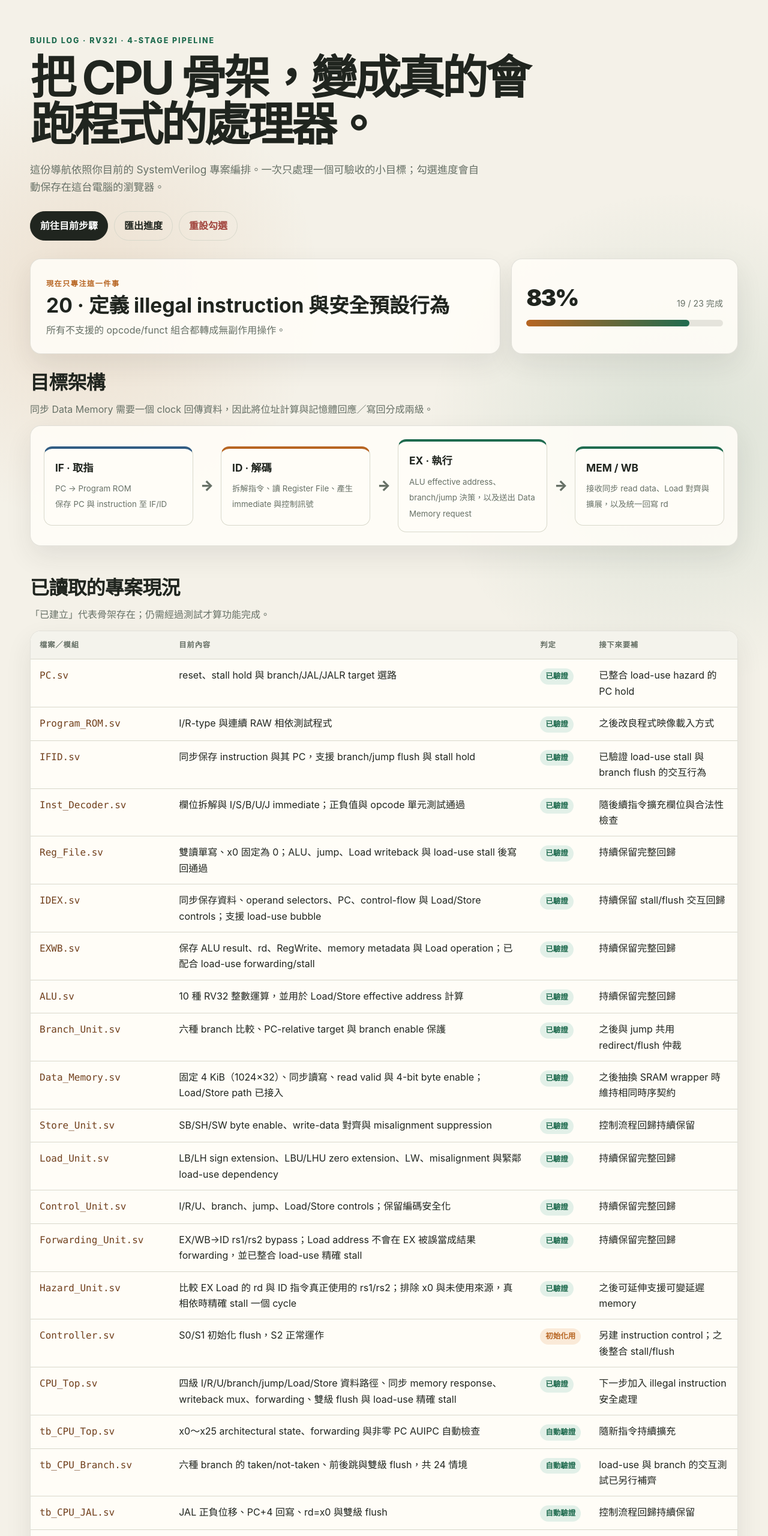
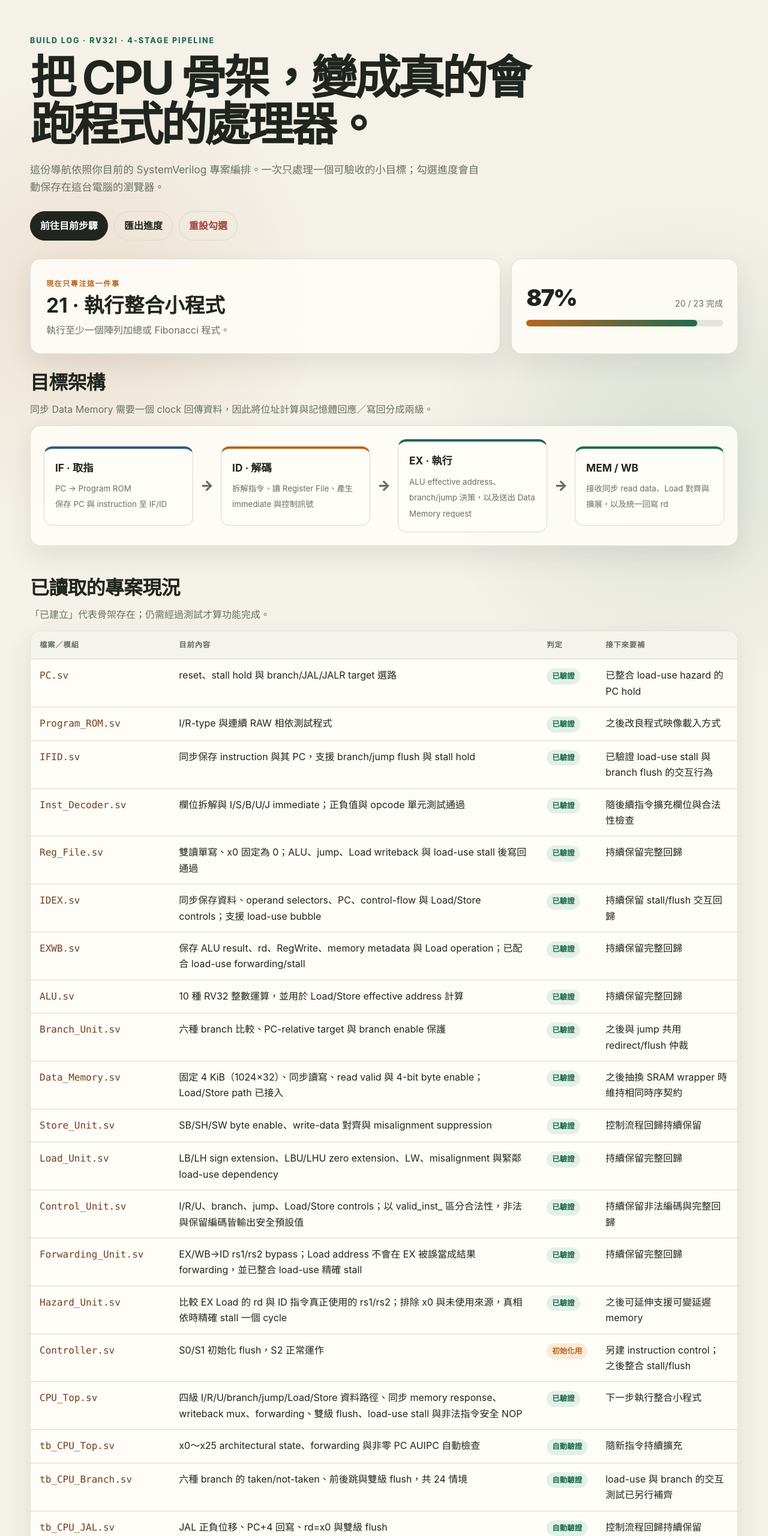
Before and after one commit to teddywang0824/rv32i-3stage-cpu, a plain HTML site: page index.html in a window 1280 px wide. Shown: the top 2560 px of the page at 60% size. Drawn offline with Linux system fonts and the light colour scheme.

Commit message:
訊號驗證

```diff
--- a/index.html
+++ b/index.html
@@ -231,11 +231,11 @@
             <tr><td><code>Data_Memory.sv</code></td><td>固定 4 KiB（1024×32）、同步讀寫、read valid 與 4-bit byte enable；Load/Store path 已接入</td><td><span class="status ready">已驗證</span></td><td>之後抽換 SRAM wrapper 時維持相同時序契約</td></tr>
             <tr><td><code>Store_Unit.sv</code></td><td>SB/SH/SW byte enable、write-data 對齊與 misalignment suppression</td><td><span class="status ready">已驗證</span></td><td>控制流程回歸持續保留</td></tr>
             <tr><td><code>Load_Unit.sv</code></td><td>LB/LH sign extension、LBU/LHU zero extension、LW、misalignment 與緊鄰 load-use dependency</td><td><span class="status ready">已驗證</span></td><td>持續保留完整回歸</td></tr>
-            <tr><td><code>Control_Unit.sv</code></td><td>I/R/U、branch、jump、Load/Store controls；保留編碼安全化</td><td><span class="status ready">已驗證</span></td><td>持續保留完整回歸</td></tr>
+            <tr><td><code>Control_Unit.sv</code></td><td>I/R/U、branch、jump、Load/Store controls；以 valid_inst_ 區分合法性，非法與保留編碼皆輸出安全預設值</td><td><span class="status ready">已驗證</span></td><td>持續保留非法編碼與完整回歸</td></tr>
             <tr><td><code>Forwarding_Unit.sv</code></td><td>EX/WB→ID rs1/rs2 bypass；Load address 不會在 EX 被誤當成結果 forwarding，並已整合 load-use 精確 stall</td><td><span class="status ready">已驗證</span></td><td>持續保留完整回歸</td></tr>
             <tr><td><code>Hazard_Unit.sv</code></td><td>比較 EX Load 的 rd 與 ID 指令真正使用的 rs1/rs2；排除 x0 與未使用來源，真相依時精確 stall 一個 cycle</td><td><span class="status ready">已驗證</span></td><td>之後可延伸支援可變延遲 memory</td></tr>
             <tr><td><code>Controller.sv</code></td><td>S0/S1 初始化 flush，S2 正常運作</td><td><span class="status partial">初始化用</span></td><td>另建 instruction control；之後整合 stall/flush</td></tr>
-            <tr><td><code>CPU_Top.sv</code></td><td>四級 I/R/U/branch/jump/Load/Store 資料路徑、同步 memory response、writeback mux、forwarding、雙級 flush 與 load-use 精確 stall</td><td><span class="status ready">已驗證</span></td><td>下一步加入 illegal instruction 安全處理</td></tr>
+            <tr><td><code>CPU_Top.sv</code></td><td>四級 I/R/U/branch/jump/Load/Store 資料路徑、同步 memory response、writeback mux、forwarding、雙級 flush、load-use stall 與非法指令安全 NOP</td><td><span class="status ready">已驗證</span></td><td>下一步執行整合小程式</td></tr>
             <tr><td><code>tb_CPU_Top.sv</code></td><td>x0～x25 architectural state、forwarding 與非零 PC AUIPC 自動檢查</td><td><span class="status ready">自動驗證</span></td><td>隨新指令持續擴充</td></tr>
             <tr><td><code>tb_CPU_Branch.sv</code></td><td>六種 branch 的 taken/not-taken、前後跳與雙級 flush，共 24 情境</td><td><span class="status ready">自動驗證</span></td><td>load-use 與 branch 的交互測試已另行補齊</td></tr>
             <tr><td><code>tb_CPU_JAL.sv</code></td><td>JAL 正負位移、PC+4 回寫、rd=x0 與雙級 flush</td><td><span class="status ready">自動驗證</span></td><td>控制流程回歸持續保留</td></tr>
@@ -243,6 +243,7 @@
             <tr><td><code>tb_CPU_Store.sv</code></td><td>SB/SH/SW offsets、負 S-immediate、rs1/rs2 forwarding、misalignment 與 wrong-path flush</td><td><span class="status ready">自動驗證</span></td><td>下一步加入 Load/Store 交互測試</td></tr>
             <tr><td><code>tb_CPU_Load.sv</code></td><td>五種 Load、signed/unsigned extension、連續 request、負立即數、base forwarding、misalignment、flush 與非法編碼</td><td><span class="status ready">自動驗證</span></td><td>load-use 緊鄰相依測試已另行補齊</td></tr>
             <tr><td><code>tb_CPU_Load_Hazard.sv</code></td><td>涵蓋 Load→ALU、R-type 雙來源、Store 位址/資料、Branch、JALR、假相依與間隔一指令，共 7 類整合情境</td><td><span class="status ready">自動驗證</span></td><td>作為 load-use hazard 的整合回歸測試</td></tr>
+            <tr><td><code>tb_CPU_Illegal.sv</code></td><td>注入 7 類非法編碼，確認皆到達 ID 且不寫 register/memory、不 redirect，後續合法 ADDI 與 SW 仍執行</td><td><span class="status ready">自動驗證</span></td><td>作為非法指令安全行為的整合回歸測試</td></tr>
             <tr><td>模擬工具</td><td>WSL + Icarus Verilog；可用 run_tests.sh 重複執行</td><td><span class="status ready">已驗證</span></td><td>之後可選配 GTKWave 查看 VCD</td></tr>
           </tbody>
         </table>
@@ -510,9 +511,9 @@
             title: "定義 illegal instruction 與安全預設行為",
             summary: "不認識的編碼絕不能意外改變狀態。",
             goal: "所有不支援的 opcode/funct 組合都轉成無副作用操作。",
-            files: "Control_Unit.sv、測試。",
-            work: ["illegal flag", "RegWrite=0", "MemWrite=0", "可選擇停機或記錄"],
-            verify: "注入多種非法編碼後，register 與 memory 完全不變。",
+            files: "Control_Unit.sv、tb_Control_Unit.sv、tb_CPU_Illegal.sv、run_tests.sh。",
+            work: ["valid_inst_=0", "RegWrite=0", "MemWrite=0", "redirect=0", "source usage=0", "安全 NOP"],
+            verify: "7 類非法編碼皆到達 ID 且不改變 register、memory 或控制流程；後續合法指令仍正常執行。",
             caution: "SystemVerilog unique case 的 warning 不能取代硬體中的安全 default。"
           },
           {
@@ -570,7 +571,8 @@
       "data-memory",
       "stores",
       "loads",
-      "load-hazard"
+      "load-hazard",
+      "illegal"
     ];
     const allSteps = phases.flatMap(phase => phase.steps);
     const state = loadState();
```
Also changed, not shown: 3 other files.
